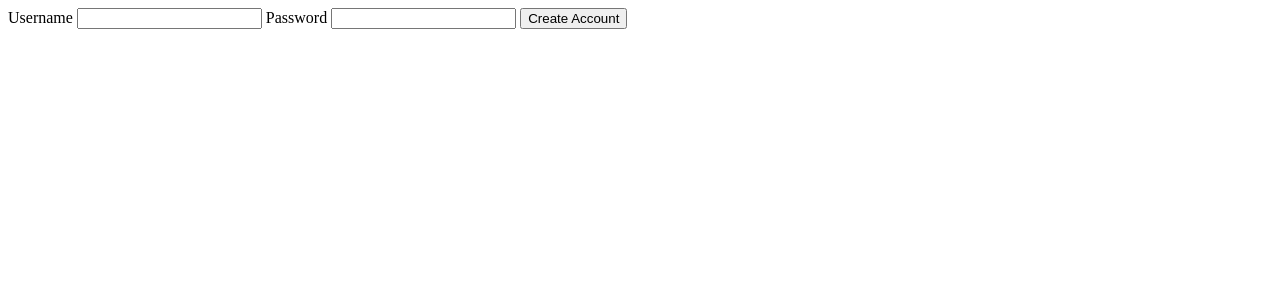
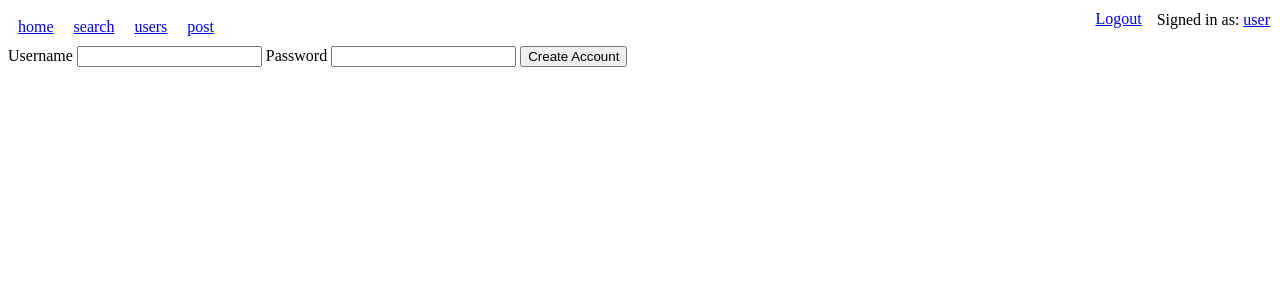
Before and after one commit to ulambda/WIRED, a PHP site: page /WIRED/auth/signup.php in a window 1280 px wide. Shown: the top 300 px of the page. Run offline with PHP 8.4, Linux system fonts and the light colour scheme; a user stored in the database is signed in.

Commit message:
clean up

```diff
--- a/auth/signup.php
+++ b/auth/signup.php
@@ -1,6 +1,6 @@
 <?php
-	$conn = mysqli_connect('localhost', 'root', '', 'social') or die(mysqli_error());
-	if(!$conn)die("Error: Failed to connect to database");
+    session_start();
+    include '../includes/head.php';
 ?>
 
 <!DOCTYPE html>
--- a/includes/head.php
+++ b/includes/head.php
@@ -1,5 +1,5 @@
 <?php
-	$conn = mysqli_connect('localhost', 'root', '', 'mother') or die(mysqli_error());
+	$conn = mysqli_connect('localhost', 'root', '', 'wireddb') or die(mysqli_error());
 	if(!$conn)die("Error: Failed to connect to database");
 
 ?>
--- a/includes/nav.php
+++ b/includes/nav.php
@@ -1,24 +1,24 @@
 <div style="display:flex;">
-    <a href="/mother/index.php" style="padding:10px;">home</a>
-    <a href="/mother/search.php?result=" style="padding:10px;">search</a>
+    <a href="/WIRED/index.php" style="padding:10px;">home</a>
+    <a href="/WIRED/search.php?result=" style="padding:10px;">search</a>
 
 
-    <a href="/mother/profile.php?user=<?php echo $_SESSION['user']?>" style="padding:10px;">users</a>
-    <a href="/mother/post.php" style="padding:10px;">post</a>
+    <a href="/WIRED/profile.php?user=<?php echo $_SESSION['user']?>" style="padding:10px;">users</a>
+    <a href="/WIRED/post.php" style="padding:10px;">post</a>
 
     <div style="position:absolute; right:10px; top:-5px; display:flex;">
         <?php
             if($_SESSION['user']){
         ?>
-            <a href="/mother/auth/logout.php" style="padding:15px;">Logout</a>
-            <p>Signed in as: <a href="/mother/profile.php?user=<?php echo $_SESSION['user']?>"> <?php echo $_SESSION['user']?> </a></p>
+            <a href="/WIRED/auth/logout.php" style="padding:15px;">Logout</a>
+            <p>Signed in as: <a href="/WIRED/profile.php?user=<?php echo $_SESSION['user']?>"> <?php echo $_SESSION['user']?> </a></p>
 
         <?php
             }
             else{
         ?>
-            <a href="/mother/auth/signin.php" style="padding:10px;">signIn</a>
-            <a href="/mother/auth/signup.php" style="padding:10px;">signUp</a>
+            <a href="/WIRED/auth/signin.php" style="padding:10px;">signIn</a>
+            <a href="/WIRED/auth/signup.php" style="padding:10px;">signUp</a>
 
         <?php
             }
--- a/post.php
+++ b/post.php
@@ -31,8 +31,8 @@
 <?php
     $username = $_SESSION['user'];
     if (isset($_POST['post'])) {
-        $title = filter_input(INPUT_POST, $_POST['title'], FILTER_SANITIZE_SPECIAL_CHARS);
-        $body = filter_input(INPUT_POST, $_POST['body'], FILTER_SANITIZE_SPECIAL_CHARS);
+        $title = filter_input(INPUT_POST, $_POST['title']);
+        $body = filter_input(INPUT_POST, $_POST['body']);
         mysqli_query($conn, "INSERT INTO `posts` VALUES('', '$title', '$body', '$username', UTC_TIMESTAMP())") or die(mysqli_error());
     }
 ?>
```
Also changed, not shown: wireddb.sql (renamed from mother.sql, +7 -20 lines).
